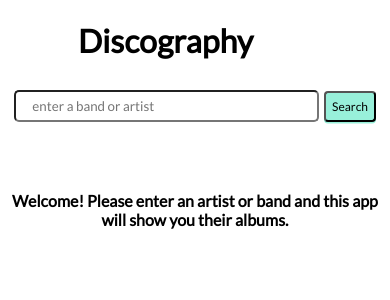
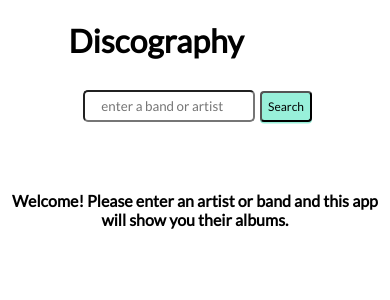
Before and after one commit to NickFoden/discography, a React (Create React App) app: page / in a window 390 px wide. Shown: the top 300 px of the page. Built offline with nearby package versions, Linux system fonts and the light colour scheme.

Commit message:
Tightened up header for responsive across all sizes

```diff
--- a/src/Components/artistSearch.css
+++ b/src/Components/artistSearch.css
@@ -17,6 +17,7 @@
 .artist-input {
   border-radius: 5px;
   padding: 6px;
+  margin-left: 5px;
 }
 .artist-input:hover {
   box-shadow: 0 0 20px 0 var(--blue);
@@ -50,4 +51,17 @@
   .button {
     margin-left: 5px;
   }
+  .artist-input {
+    width: 40%;
+  }
 }
+
+@media only screen and (max-width: 360px) {
+  .button {
+    margin-left: 5px;
+    margin-top: 10px;
+  }
+  .artist-input {
+    width: 80%;
+  }
+}
--- a/src/Components/header.css
+++ b/src/Components/header.css
@@ -26,17 +26,17 @@
   text-decoration: none;
   transform: scale(1.1);
 }
-@media only screen and (min-width: 640px) {
+
+@media only screen and (max-width: 710px) {
   .header-div a {
-    text-decoration: none;
-    color: black;
-    float: left;
-    margin-left: 20%;
+    margin-left: 15%;
+    width: 50%;
   }
+}
 
-  /* .header-div a:hover {
-    text-decoration: none;
-    box-shadow: 0 0 20px 0 blue;
-    border-radius: 5px;
-  } */
+@media only screen and (max-width: 360px) {
+  .header-div a {
+    margin-left: 10%;
+    margin-bottom: 20px;
+  }
 }
```
